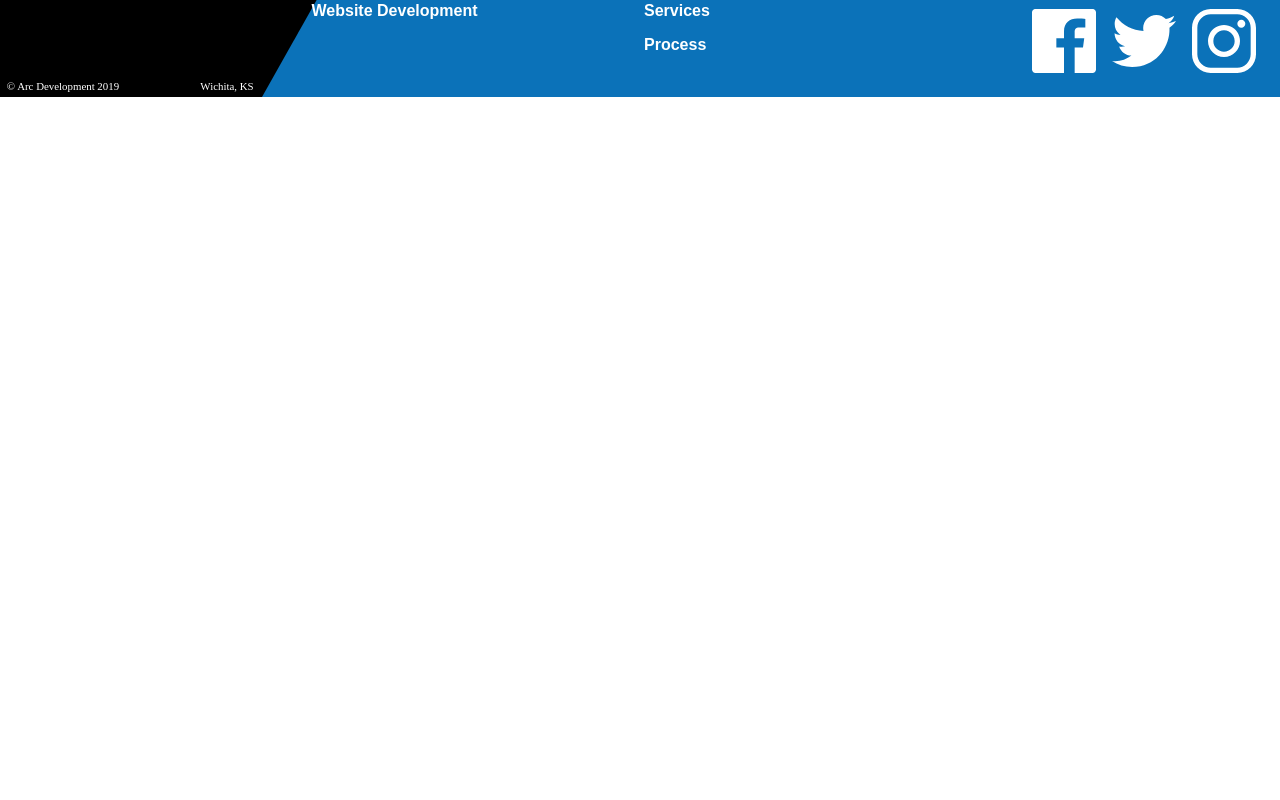
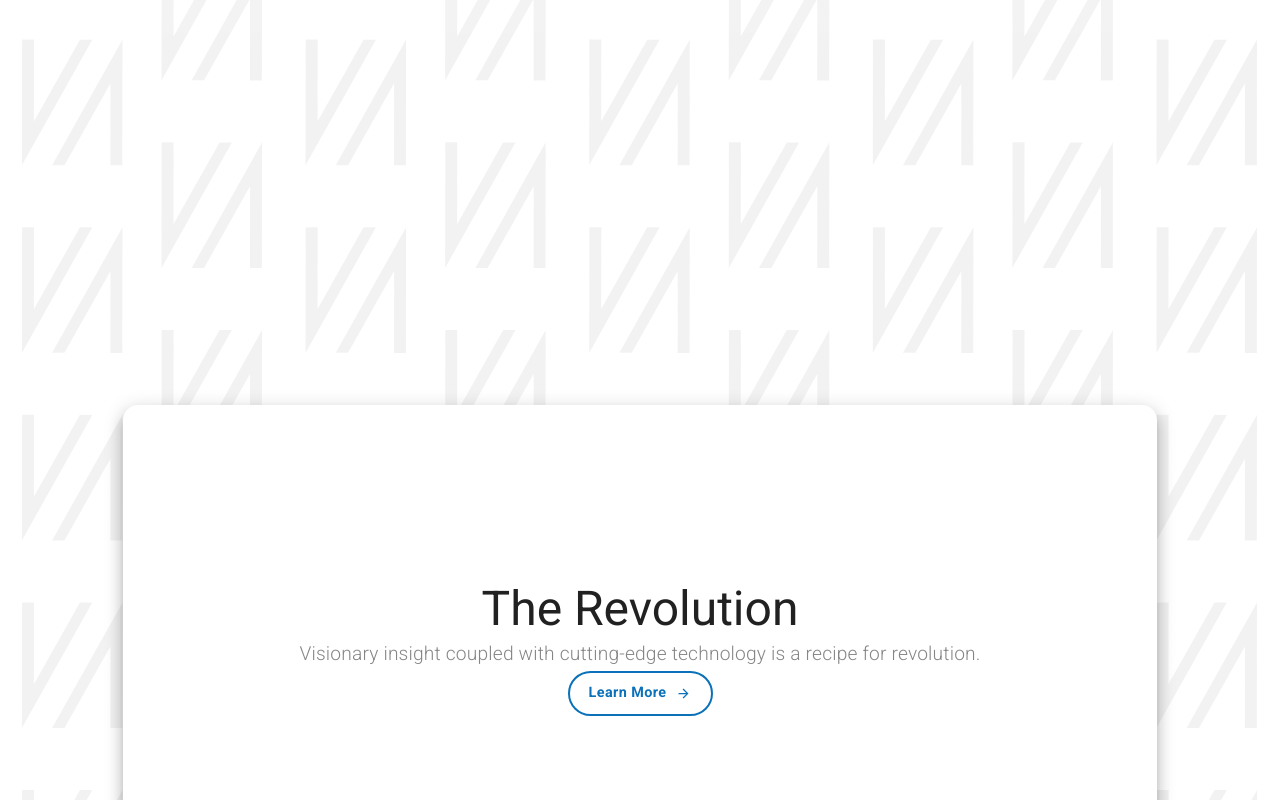
Before and after one commit to toshi-c-udemy/MaterialUIandReactJS-ArcDevelopment, a React (Create React App) app: page / in a window 1280 px wide. Shown: the part 2000-2800 px from the top of the page. Before the commit the page ends 2102 px from the top, so only its background shows below. Built offline with nearby package versions, Linux system fonts and the light colour scheme.

Commit message:
【セクション5】72. Creating The Revolution Block
On branch MaterialUIandReactJS/Section5-AnimationAndTheLandingPage
Changes to be committed:
	modified:   src/components/LandingPage.js

```diff
--- a/src/components/LandingPage.js
+++ b/src/components/LandingPage.js
@@ -1,12 +1,22 @@
 import React from 'react';
 import Lottie from 'react-lottie';
-import { makeStyles, Grid, Button, Typography, useTheme, useMediaQuery } from '@material-ui/core';
+import {
+  makeStyles,
+  Grid,
+  Button,
+  Typography,
+  useTheme,
+  useMediaQuery,
+  Card,
+  CardContent,
+} from '@material-ui/core';
 
 import animationData from '../animations/landinganimation/data';
 import ButtonArrow from '../components/ui/ButtonArrow';
 import customSoftwareIcon from '../assets/Custom Software Icon.svg';
 import mobileAppIcon from '../assets/mobileIcon.svg';
 import webSiteIcon from '../assets/websiteIcon.svg';
+import revolutionBackground from '../assets/repeatingBackground.svg';
 
 const useStyle = makeStyles((theme) => ({
   animation: {
@@ -81,6 +91,20 @@
       padding: 25,
     },
   },
+  revolutionBackground: {
+    backgroundImage: `url(${revolutionBackground})`,
+    backgroundPosition: 'center',
+    backgroundSize: 'cover',
+    backgroundRepeat: 'no-repeat',
+    height: '100%',
+    width: '100%',
+  },
+  revolutionCard: {
+    position: 'absolute',
+    boxShadow: theme.shadows[10],
+    borderRadius: 15,
+    padding: '10em',
+  },
 }));
 
 export default function LandingPage() {
@@ -90,7 +114,7 @@
 
   const defaultOptions = {
     loop: true,
-    autoplay: true,
+    autoplay: false,
     animationData: animationData,
     rendererSettings: {
       preserveAspectRatio: 'xMidYMid slice',
@@ -226,6 +250,30 @@
           </Grid>
         </Grid>
       </Grid>
+      <Grid item>
+        <Grid container style={{ height: '100em' }} alignItems='center' justify='center'>
+          <Card className={classes.revolutionCard}>
+            <CardContent>
+              <Grid container direction='column' style={{ textAlign: 'center' }}>
+                <Grid item>
+                  <Typography variant='h3'> The Revolution</Typography>
+                </Grid>
+                <Grid item>
+                  <Typography variant='subtitle1'>
+                    Visionary insight coupled with cutting-edge technology is a recipe for
+                    revolution.
+                  </Typography>
+                  <Button className={classes.learnButtonHero} variant='outlined'>
+                    <span style={{ marginRight: 10 }}>Learn More</span>
+                    <ButtonArrow width={15} height={15} fill={theme.palette.common.blue} />
+                  </Button>
+                </Grid>
+              </Grid>
+            </CardContent>
+          </Card>
+          <div className={classes.revolutionBackground} />
+        </Grid>
+      </Grid>
     </Grid>
   );
 }
```
